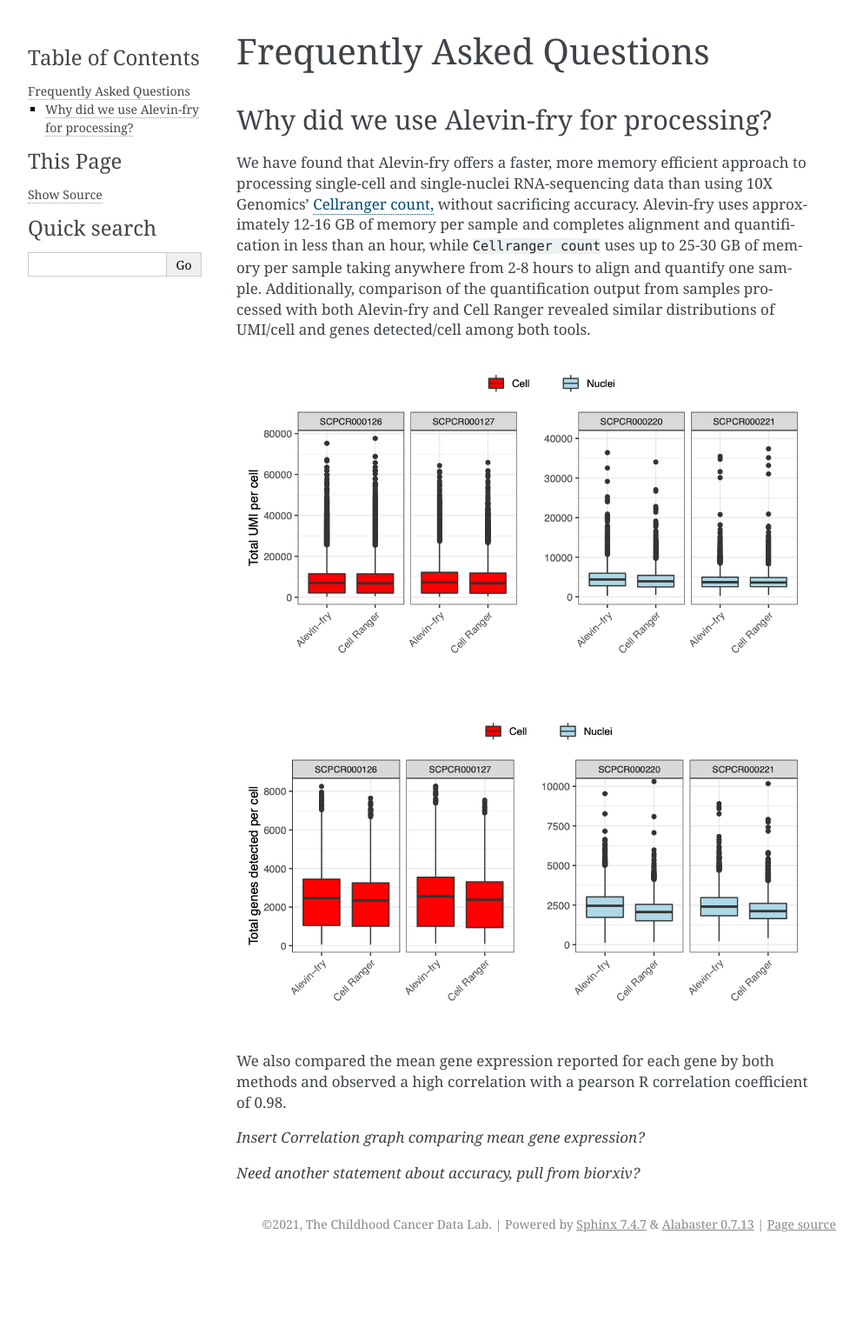
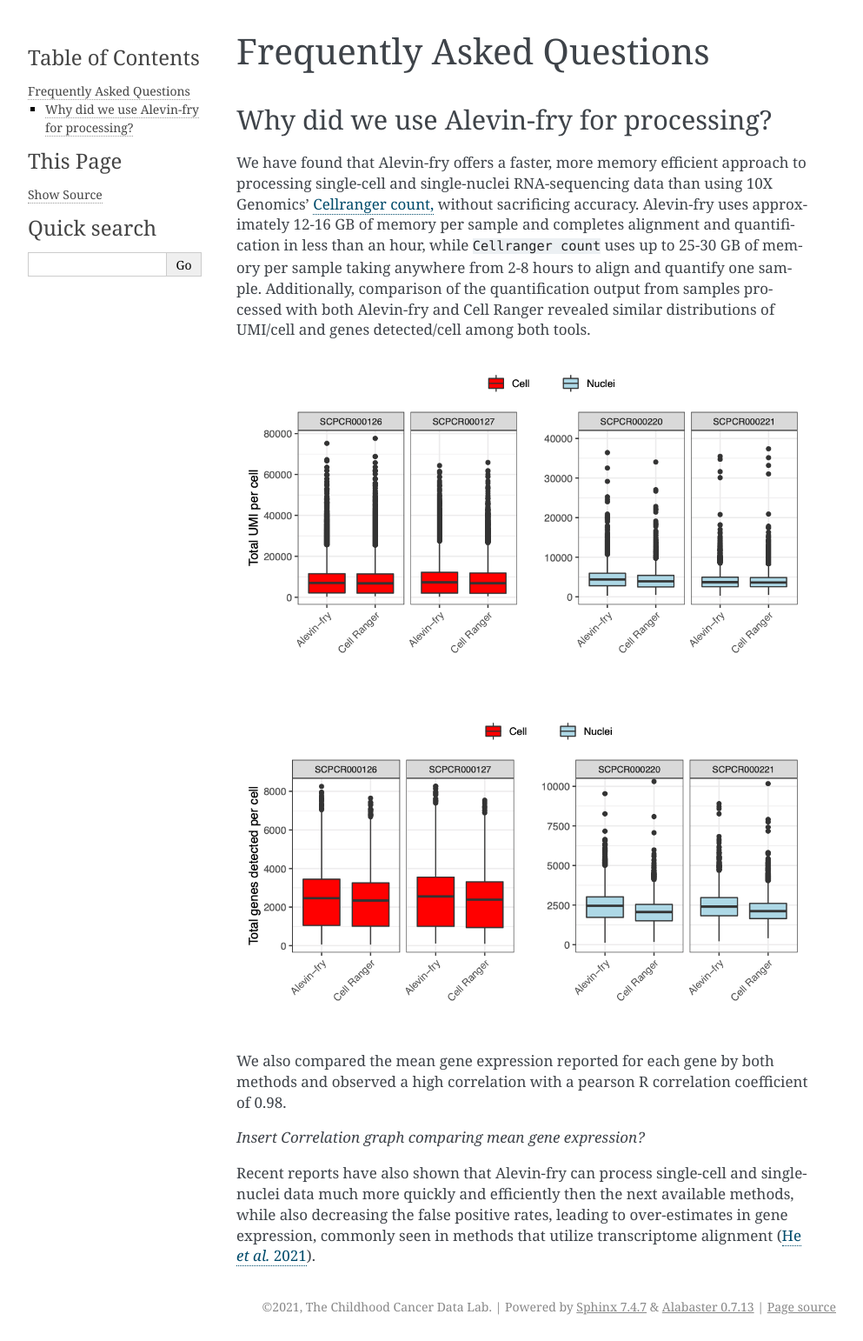
Before and after one commit to DongzeHE/scpca-docs, a Sphinx documentation site: the page built from docs/faq.md, in a window 1280 px wide. Shown: the whole page at 87% size, without its empty margins (148-1141 px from the left). Built offline with Sphinx 7.4.7, drawn with Linux system fonts in a browser that asks for light colours; before the commit the page ends 1447 px from its top, so only the background shows below that.

Commit message:
add support of alevin-fry vs. other tools

```diff
--- a/docs/faq.md
+++ b/docs/faq.md
@@ -14,4 +14,4 @@
 
 *Insert Correlation graph comparing mean gene expression?*
 
-*Need another statement about accuracy, pull from biorxiv?*
+Recent reports have also shown that Alevin-fry can process single-cell and single-nuclei data much more quickly and efficiently then the next available methods, while also decreasing the false positive rates, leading to over-estimates in gene expression, commonly seen in methods that utilize transcriptome alignment ([He _et al._ 2021](https://doi.org/10.1101/2021.06.29.450377)).
```
